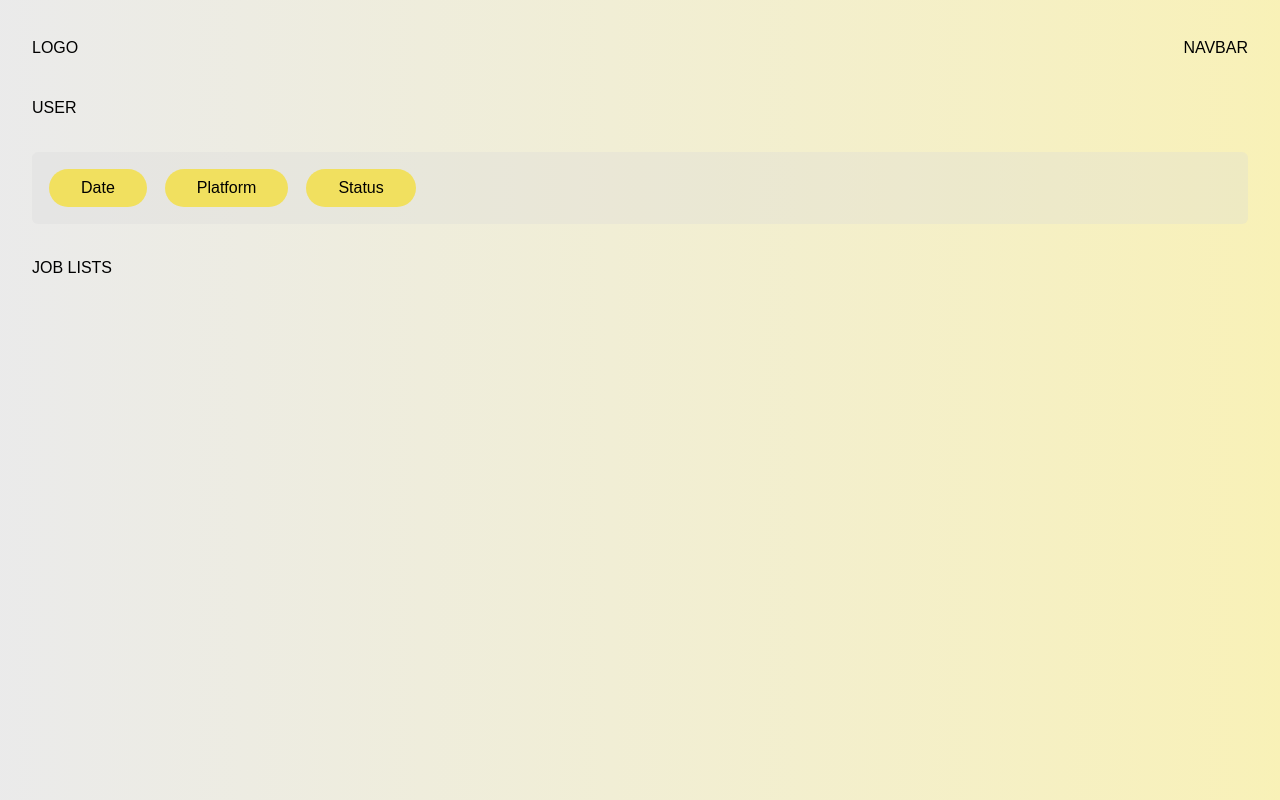
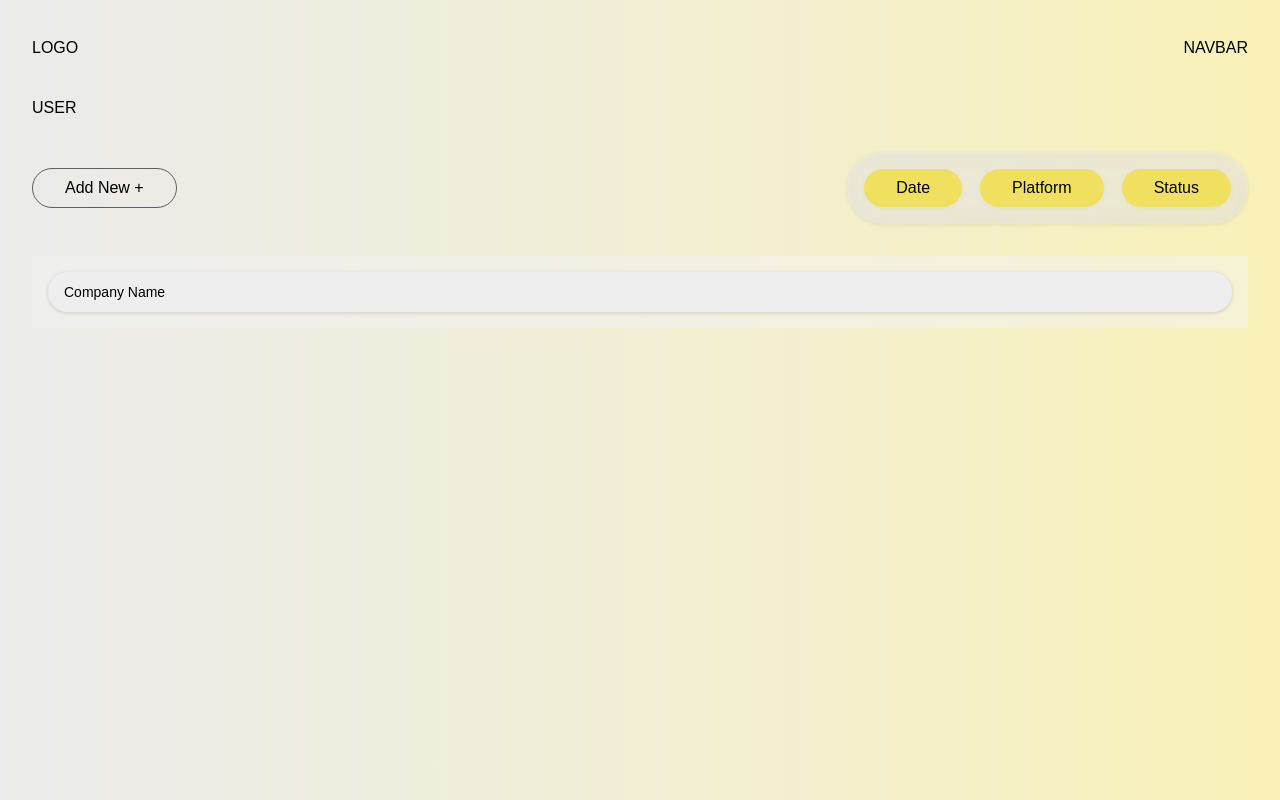
Before and after one commit to Benstrh/my-job-journey, a Next.js app: page /main in a window 1280 px wide. Built offline with nearby package versions, Linux system fonts and the light colour scheme; a web font is replaced by a local one.

Commit message:
feat: joblists_table button_add

```diff
--- a/app/globals.css
+++ b/app/globals.css
@@ -18,6 +18,13 @@
   --color-accent-300: #f3e67e;
   --color-accent-400: #f2e36f;
   --color-accent-500: #f1e05f;
+
+  --color-shade-50: #f6f6f6;
+  --color-shade-100: #f4f4f4;
+  --color-shade-200: #f3f3f3;
+  --color-shade-300: #f1f1f1;
+  --color-shade-400: #efefef;
+  --color-shade-500: #eeeeee;
 }
 
 /* :root {
--- a/app/main/page.tsx
+++ b/app/main/page.tsx
@@ -1,4 +1,6 @@
+import ButtonAdd from "@/components/ButtonAdd";
 import FilterMenu from "@/components/FilterMenu";
+import JobLists from "@/components/JobLists";
 import Logo from "@/components/Logo";
 
 export default function Page() {
@@ -9,12 +11,13 @@ export default function Page() {
         <div>NAVBAR</div>
       </div>
       <div className="mb-8 px-8">USER</div>
-      <div className="w-full space-y-8 px-8">
-        <FilterMenu />
+      <div className="space-y-8 px-8">
+        <div className="flex items-center justify-between">
+          <ButtonAdd />
+          <FilterMenu />
+        </div>
 
-        <div className="menu-table flex max-h-screen w-full flex-col">
-          <div className="menu-header relative h-10 w-full">JOB LISTS</div>
-        </div>
+        <JobLists />
       </div>
     </div>
   );
--- /dev/null
+++ b/components/ButtonAdd.tsx
@@ -0,0 +1,9 @@
+export default function ButtonAdd() {
+  return (
+    <div className="add-button">
+      <button className="h-10 rounded-full border border-primary-500 px-8 text-black transition-colors duration-300 hover:cursor-pointer hover:bg-black hover:text-white">
+        Add New +
+      </button>
+    </div>
+  );
+}
--- a/components/FilterMenu.tsx
+++ b/components/FilterMenu.tsx
@@ -2,7 +2,7 @@ import TrackingNavigationMenu from "./TrackingNavigationMenu";
 
 export default function FilterMenu() {
   return (
-    <div className="filter-menu flex gap-x-4 rounded-md bg-primary-50/30 p-4">
+    <div className="filter-menu relative inline-flex gap-x-4 rounded-full bg-shade-200/50 p-4 drop-shadow-sm backdrop-blur-md">
       <TrackingNavigationMenu />
     </div>
   );
--- /dev/null
+++ b/components/JobLists.tsx
@@ -0,0 +1,11 @@
+export default function JobLists() {
+  return (
+    <div className="menu-table flex max-h-screen w-full flex-col bg-shade-200/50 p-4">
+      <div className="menu-header relative flex h-10 w-full items-center rounded-full bg-shade-500 p-2 drop-shadow-sm">
+        <div className="relative w-[20%] p-2 text-sm">Company Name</div>
+      </div>
+    </div>
+  );
+}
+
+const header = ["Company Name", "Job Title", "Status", "Location", "Date"];
--- /dev/null
+++ b/components/ui/table.tsx
@@ -0,0 +1,116 @@
+"use client"
+
+import * as React from "react"
+
+import { cn } from "@/lib/utils"
+
+function Table({ className, ...props }: React.ComponentProps<"table">) {
+  return (
+    <div
+      data-slot="table-container"
+      className="relative w-full overflow-x-auto"
+    >
+      <table
+        data-slot="table"
+        className={cn("w-full caption-bottom text-sm", className)}
+        {...props}
+      />
+    </div>
+  )
+}
+
+function TableHeader({ className, ...props }: React.ComponentProps<"thead">) {
+  return (
+    <thead
+      data-slot="table-header"
+      className={cn("[&_tr]:border-b", className)}
+      {...props}
+    />
+  )
+}
+
+function TableBody({ className, ...props }: React.ComponentProps<"tbody">) {
+  return (
+    <tbody
+      data-slot="table-body"
+      className={cn("[&_tr:last-child]:border-0", className)}
+      {...props}
+    />
+  )
+}
+
+function TableFooter({ className, ...props }: React.ComponentProps<"tfoot">) {
+  return (
+    <tfoot
+      data-slot="table-footer"
+      className={cn(
+        "border-t bg-muted/50 font-medium [&>tr]:last:border-b-0",
+        className
+      )}
+      {...props}
+    />
+  )
+}
+
+function TableRow({ className, ...props }: React.ComponentProps<"tr">) {
+  return (
+    <tr
+      data-slot="table-row"
+      className={cn(
+        "border-b transition-colors hover:bg-muted/50 has-aria-expanded:bg-muted/50 data-[state=selected]:bg-muted",
+        className
+      )}
+      {...props}
+    />
+  )
+}
+
+function TableHead({ className, ...props }: React.ComponentProps<"th">) {
+  return (
+    <th
+      data-slot="table-head"
+      className={cn(
+        "h-10 px-2 text-left align-middle font-medium whitespace-nowrap text-foreground [&:has([role=checkbox])]:pr-0",
+        className
+      )}
+      {...props}
+    />
+  )
+}
+
+function TableCell({ className, ...props }: React.ComponentProps<"td">) {
+  return (
+    <td
+      data-slot="table-cell"
+      className={cn(
+        "p-2 align-middle whitespace-nowrap [&:has([role=checkbox])]:pr-0",
+        className
+      )}
+      {...props}
+    />
+  )
+}
+
+function TableCaption({
+  className,
+  ...props
+}: React.ComponentProps<"caption">) {
+  return (
+    <caption
+      data-slot="table-caption"
+      className={cn("mt-4 text-sm text-muted-foreground", className)}
+      {...props}
+    />
+  )
+}
+
+export {
+  Table,
+  TableHeader,
+  TableBody,
+  TableFooter,
+  TableHead,
+  TableRow,
+  TableCell,
+  TableCaption,
+}
```
